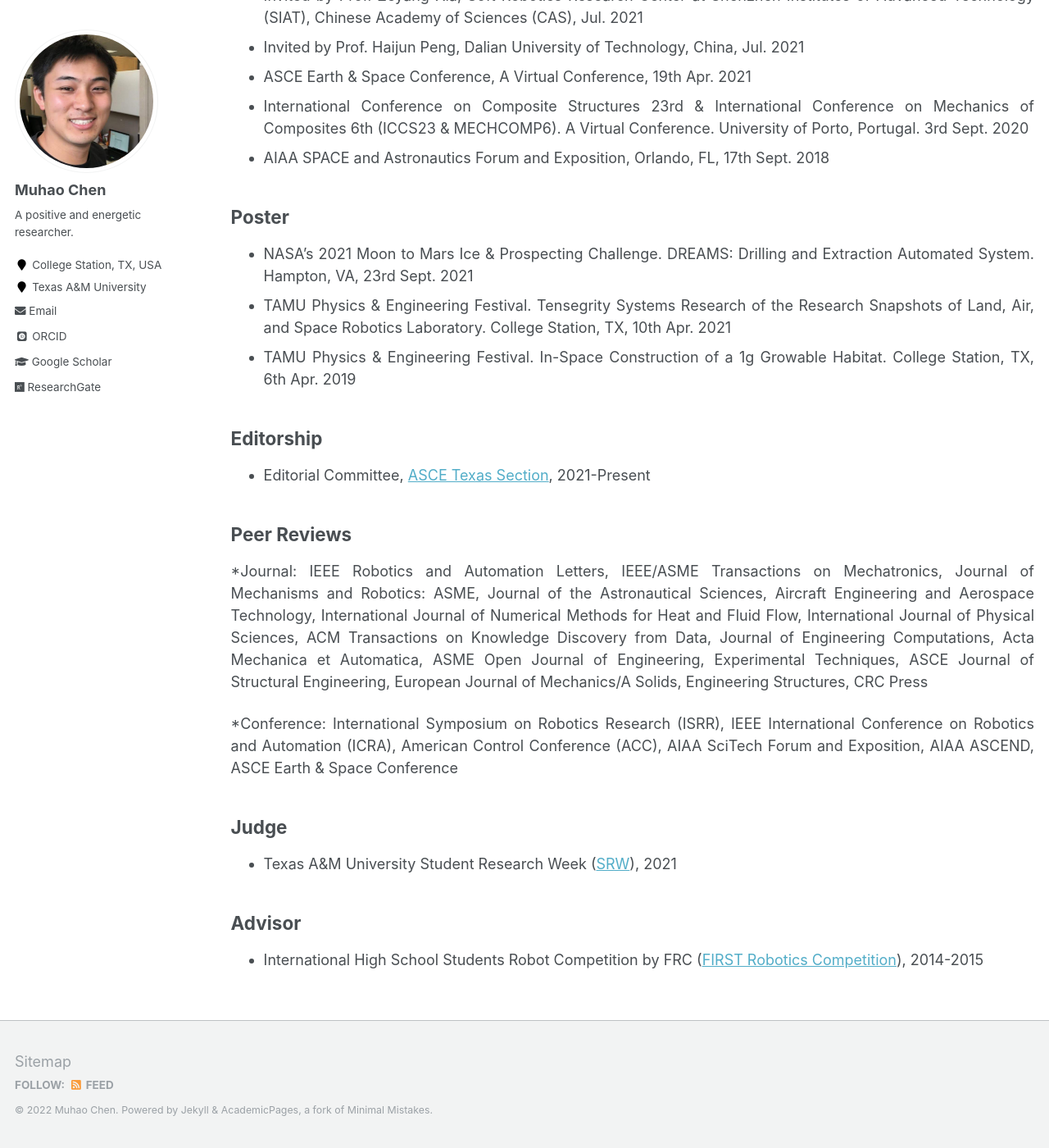
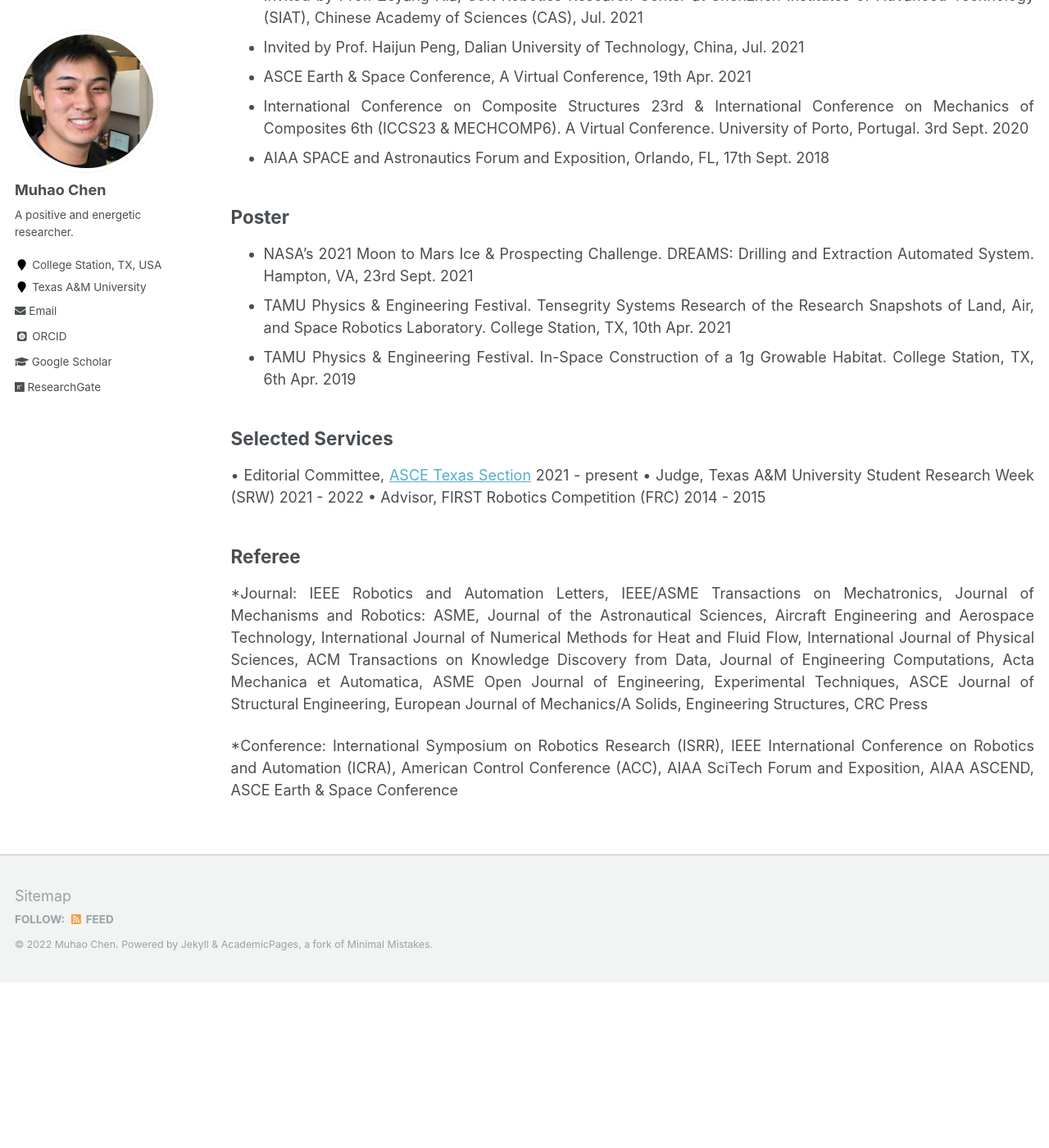
Before and after one commit to Muhao-Chen/muhao-chen.github.io, a Jekyll site: the page built from _pages/professional-activities.md, in a window 1280 px wide and 1400 px high, scrolled down 1281 px. Shown: the whole window at 82% size. Built offline with Jekyll 4.4.1, drawn with Linux system fonts in a browser that asks for light colours; some web fonts are replaced; after the commit the page ends 2479 px from its top, so only the background shows below that.

Commit message:
Update professional-activities.md

```diff
--- a/_pages/professional-activities.md
+++ b/_pages/professional-activities.md
@@ -54,10 +54,14 @@ toc_max_header: 1
 * TAMU Physics & Engineering Festival. Tensegrity Systems Research of the Research Snapshots of Land, Air, and Space Robotics Laboratory. College Station, TX, 10th Apr. 2021
 * TAMU Physics & Engineering Festival. In-Space Construction of a 1g Growable Habitat. College Station, TX, 6th Apr. 2019
 
-## Editorship
-* Editorial Committee, [ASCE Texas Section](https://www.texasce.org/), 2021-Present
 
-## Peer Reviews
+## Selected Services
+• Editorial Committee, [ASCE Texas Section](https://www.texasce.org/) 2021 - present
+• Judge, Texas A&M University Student Research Week (SRW) 2021 - 2022
+• Advisor, FIRST Robotics Competition (FRC) 2014 - 2015
+
+
+## Referee
 
 *Journal: IEEE Robotics and Automation Letters, IEEE/ASME Transactions on Mechatronics,
 Journal of Mechanisms and Robotics: ASME, Journal of the Astronautical Sciences, Aircraft Engineering and Aerospace Technology, International
@@ -70,11 +74,4 @@ European Journal of Mechanics/A Solids, Engineering Structures, CRC Press
 Forum and Exposition, AIAA ASCEND, ASCE Earth & Space Conference
 
 
-## Judge
-* Texas A&M University Student Research Week ([SRW](https://srw.tamu.edu/)), 2021
-
-## Advisor
-* International High School Students Robot Competition by FRC ([FIRST Robotics Competition](https://www.firstinspires.org/)), 2014-2015
-
-
 </div>
```
